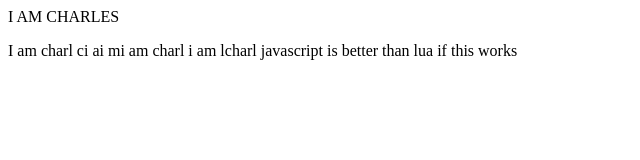
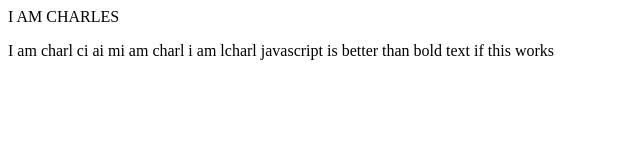
Before and after one commit to dino-mite/dino-mite.github.io, a plain HTML site: page index.html in a window 1280 px wide. Shown: the full height of the page, 0-640 px from the left. Drawn offline with Linux system fonts and the light colour scheme.

Commit message:
Update index.html

```diff
--- a/index.html
+++ b/index.html
@@ -5,10 +5,9 @@
 </Head>
   <Body>
     <p>
-      <font = Fredoka One>
+
         I am charl ci ai mi am charl i am lcharl
-    javascript is better than lua if this works
-      </font>
+    javascript is better than <lua>bold text</lua> if this works
 
     </p>
   </Body>
```
